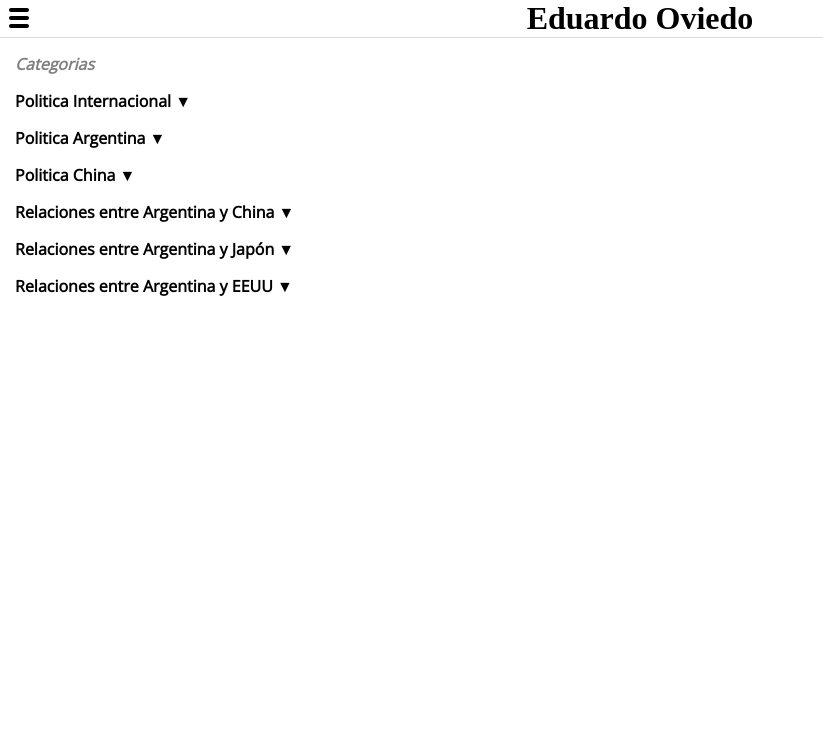
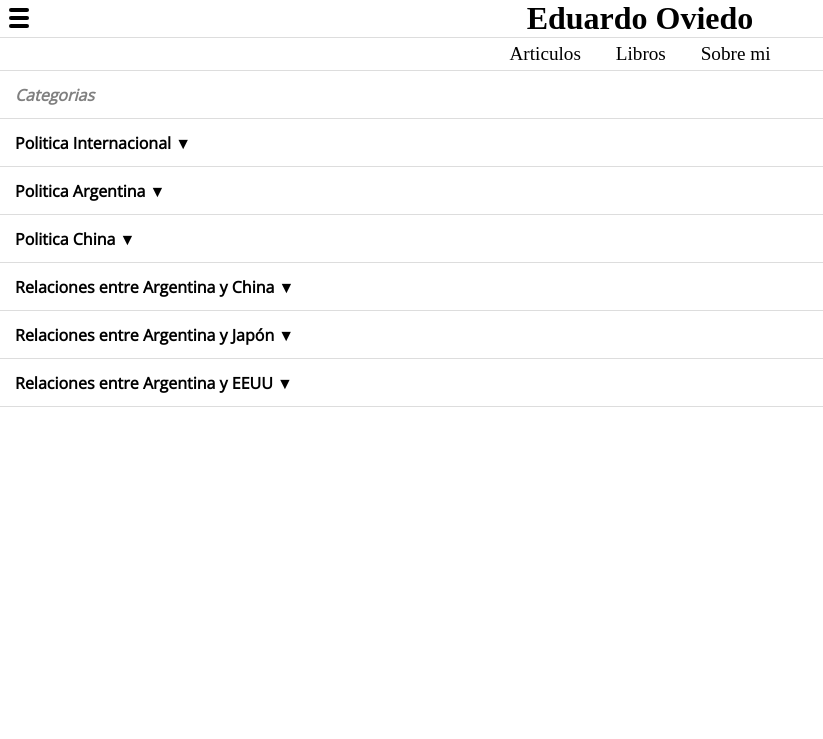
Before and after one commit to franciscooviedo579/eduardooviedophone, a plain HTML site: page index.html in a window 1280 px wide. Both pictures are taken after a click on the element 18 px from the left and 18 px from the top of the page. Shown: the top 739 px of the page, without its empty margins (0-823 px from the left). Drawn offline with nearby package versions, Linux system fonts and the light colour scheme.

Commit message:
new upper nav added

```diff
--- a/style.css
+++ b/index.css
@@ -37,7 +37,24 @@ header .menubox div {
   border-radius: 5px;
 }
 
-nav {
+header h1 a {
+  color: black;
+  text-decoration: none;
+}
+
+.upper-nav {
+  padding: 5px;
+  border-top: 1px solid rgb(221, 221, 221);
+  font-size: 1.2em;
+}
+
+.upper-nav a {
+  margin: 0 15px;
+  color: black;
+  text-decoration: none;
+}
+
+.lat-nav {
   position: fixed;
   font-family: "Open Sans", sans-serif;
   font-weight: 600;
@@ -49,17 +66,18 @@ nav {
   overflow-y: auto;
 }
 
-nav ul {
+.lat-nav ul {
   list-style-type: none;
 }
 
-nav ul .ul-title {
+.lat-nav ul .ul-title {
   font-style: italic;
   color: gray;
 }
 
-nav ul li {
-  margin: 15px;
+.lat-nav li {
+  padding: 12.5px 15px;
+  border-bottom: 1px solid rgb(221, 221, 221);
 }
 
 .polit-arg-ul,
@@ -69,14 +87,22 @@ nav ul li {
 .rel-arg-jap-ul,
 .rel-arg-eeuu-ul {
   display: none;
-  padding-left: 20px;
   color: gray;
+}
+
+.polit-arg-ul li,
+.polit-chi-ul li,
+.polit-int-ul li,
+.rel-arg-chi-ul li,
+.rel-arg-jap-ul li,
+.rel-arg-eeuu-ul li {
+  padding: 12.5px 15px 12.5px 30px;
 }
 
 main section article {
   margin: 15px 15px 0;
   padding: 0 0 5px;
-  border-bottom: 2px solid rgb(0, 0, 0);
+  border-bottom: 1px solid rgb(221, 221, 221);
 }
 
 main section article:last-child {
@@ -104,7 +130,7 @@ main section article img {
     display: grid;
     grid-template-columns: 1fr 1fr;
     grid-template-rows: 1fr;
-    grid-template-areas: 'text imagen';
+    grid-template-areas: "text imagen";
     padding-bottom: 15px;
   }
   main section article h2 {
@@ -119,5 +145,6 @@ main section article img {
   }
   main section article div {
     grid-area: text;
+    margin-right: 15px;
   }
 }
--- a/index.html
+++ b/index.html
@@ -4,7 +4,7 @@
     <meta charset="UTF-8" />
     <meta name="viewport" content="width=device-width, initial-scale=1.0" />
     <title>Document</title>
-    <link rel="stylesheet" href="style.css" />
+    <link rel="stylesheet" href="index.css" />
 
     <!-- OPEN SANS FONT -->
 
@@ -22,60 +22,53 @@
         <div></div>
         <div></div>
       </div>
-      <h1>Eduardo Oviedo</h1>
+      <h1><a href="index.html">Eduardo Oviedo</a></h1>
+      <nav class="upper-nav">
+        <a href="index.html">Articulos</a>
+        <a href="libros.html">Libros</a>
+        <a href="sobremi.html">Sobre mi</a>
+      </nav>
     </header>
-    <nav>
+    <nav class="lat-nav">
       <ul>
         <li class="ul-title">Categorias</li>
-        <li class="polit-int">
-          Politica Internacional &#x25BC;
+        <li class="polit-int">Politica Internacional &#x25BC;</li>
         <ul class="polit-int-ul">
           <li>Relaciones Internacionales</li>
           <li>Seguridad Internacional</li>
           <li>Cooperacion Internacional y Desarrollo</li>
         </ul>
-        </li>
 
-        <li class="polit-arg">
-          Politica Argentina &#x25BC;
+        <li class="polit-arg">Politica Argentina &#x25BC;</li>
         <ul class="polit-arg-ul">
           <li>Economía y Desarrollo</li>
           <li>Justicia y Derechos Humanos</li>
           <li>Relaciones Internacionales y Diplomacia</li>
         </ul>
-        </li>
-        <li class="polit-chi">
-          Politica China &#x25BC;
+        <li class="polit-chi">Politica China &#x25BC;</li>
         <ul class="polit-chi-ul">
           <li>Gobierno del Partido Comunista de China</li>
           <li>Relaciones Internacionales y Política Exterior</li>
           <li>Política Económica y Desarrollo</li>
         </ul>
-        </li>
-        <li class="rel-arg-chi">
-          Relaciones entre Argentina y China &#x25BC;
+        <li class="rel-arg-chi">Relaciones entre Argentina y China &#x25BC;</li>
         <ul class="rel-arg-chi-ul">
           <li>Cooperación Económica</li>
           <li>Diplomacia y Relaciones Bilaterales</li>
           <li>Impacto en la Política Regional y Global</li>
         </ul>
-        </li>
-        <li class="rel-arg-jap">
-          Relaciones entre Argentina y Japón &#x25BC;
+        <li class="rel-arg-jap">Relaciones entre Argentina y Japón &#x25BC;</li>
         <ul class="rel-arg-jap-ul">
           <li>Cooperación Económica</li>
           <li>Relaciones Diplomáticas y Políticas Bilaterales</li>
           <li>Cultura y Cooperación Cultural</li>
         </ul>
-        </li>
-        <li class="rel-arg-eeuu">
-          Relaciones entre Argentina y EEUU &#x25BC;
+        <li class="rel-arg-eeuu">Relaciones entre Argentina y EEUU &#x25BC;</li>
         <ul class="rel-arg-eeuu-ul">
           <li>Cooperación Económica</li>
           <li>Coordinación en Asuntos Regionales</li>
           <li>Diplomacia y Relaciones Bilaterales</li>
         </ul>
-        </li>
       </ul>
     </nav>
     <main>
--- /dev/null
+++ b/libros.css
@@ -0,0 +1,100 @@
+* {
+  margin: 0;
+  padding: 0;
+}
+
+p {
+  font-family: "Open Sans", sans-serif;
+}
+
+body {
+  height: 100%;
+}
+
+header {
+  background-color: white;
+  position: sticky;
+  top: 0;
+  width: 100%;
+  text-align: center;
+  border-bottom: 1px solid rgb(221, 221, 221);
+}
+
+header .menubox {
+  position: absolute;
+  left: 3.5px;
+  top: 3.5px;
+  background-color: #ffffff;
+  width: 30px;
+  height: 30px;
+}
+
+header .menubox div {
+  margin: 4px 5px;
+  width: 20px;
+  height: 4px;
+  background-color: black;
+  border-radius: 5px;
+}
+
+header h1 a {
+    color: black;
+    text-decoration: none;
+  }
+
+.upper-nav {
+  padding: 5px;
+  border-top: 1px solid rgb(221, 221, 221);
+  font-size: 1.2em;
+}
+
+.upper-nav a {
+  margin: 0 15px;
+  color: black;
+  text-decoration: none;
+}
+
+.lat-nav {
+  position: fixed;
+  font-family: "Open Sans", sans-serif;
+  font-weight: 600;
+  width: 100%;
+  height: 100vh;
+  z-index: 1000;
+  display: none;
+  background-color: white;
+  overflow-y: auto;
+}
+
+.lat-nav ul {
+  list-style-type: none;
+}
+
+.lat-nav ul .ul-title {
+  font-style: italic;
+  color: gray;
+}
+
+.lat-nav li {
+  padding: 12.5px 15px;
+  border-bottom: 1px solid rgb(221, 221, 221);
+}
+
+.polit-arg-ul,
+.polit-chi-ul,
+.polit-int-ul,
+.rel-arg-chi-ul,
+.rel-arg-jap-ul,
+.rel-arg-eeuu-ul {
+  display: none;
+  color: gray;
+}
+
+.polit-arg-ul li,
+.polit-chi-ul li,
+.polit-int-ul li,
+.rel-arg-chi-ul li,
+.rel-arg-jap-ul li,
+.rel-arg-eeuu-ul li {
+  padding: 12.5px 15px 12.5px 30px;
+}
--- a/script.js
+++ b/script.js
@@ -1,6 +1,6 @@
 document.addEventListener("DOMContentLoaded", () => {
   const menubox = document.querySelector(".menubox");
-  const nav = document.querySelector("nav");
+  const nav = document.querySelector(".lat-nav");
   const politInt = document.querySelector(".polit-int");
   const politArg = document.querySelector(".polit-arg");
   const politChi = document.querySelector(".polit-chi");
```
Also changed, not shown: libros.html (added, +76 -0 lines), sobremi.html (added). Lines whose indentation alone changed are shown as unchanged.
